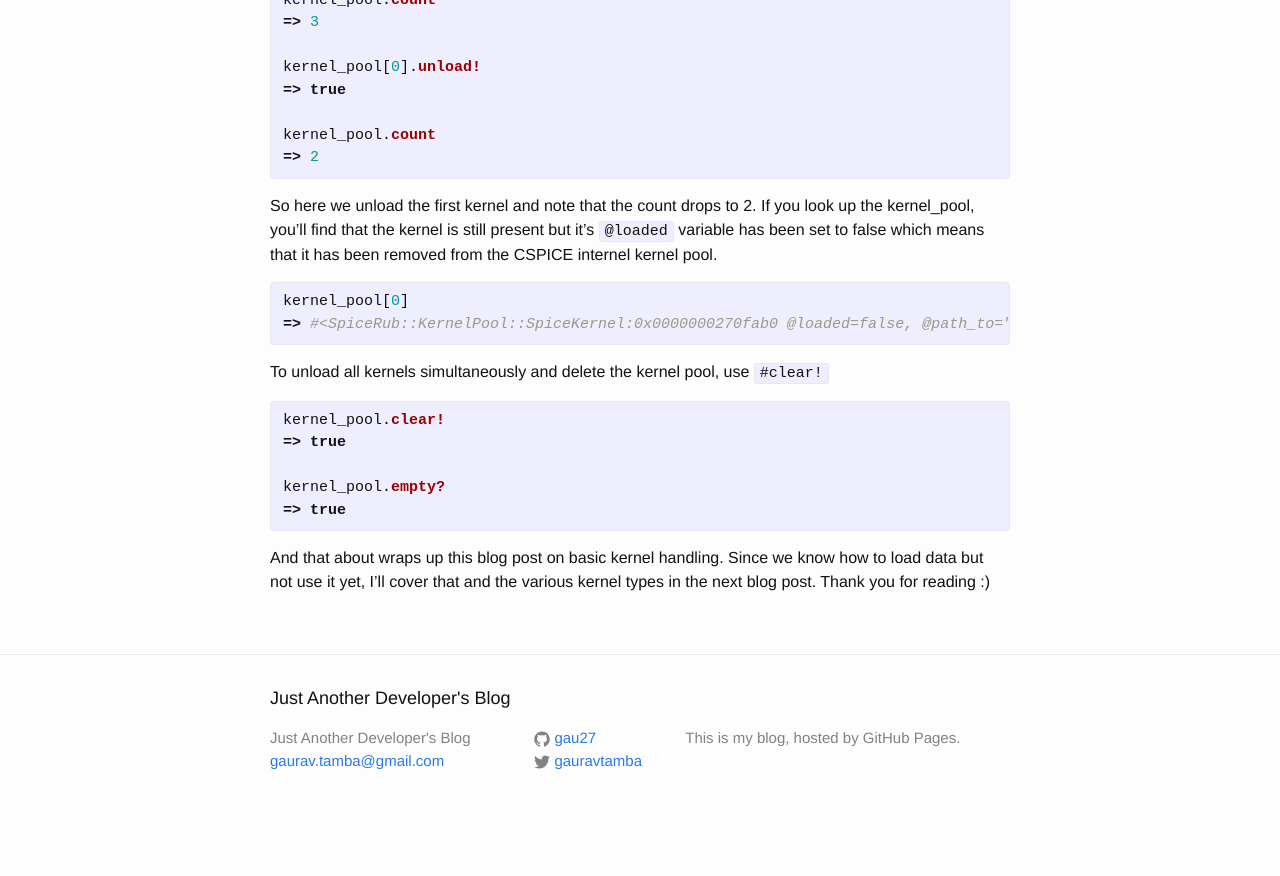
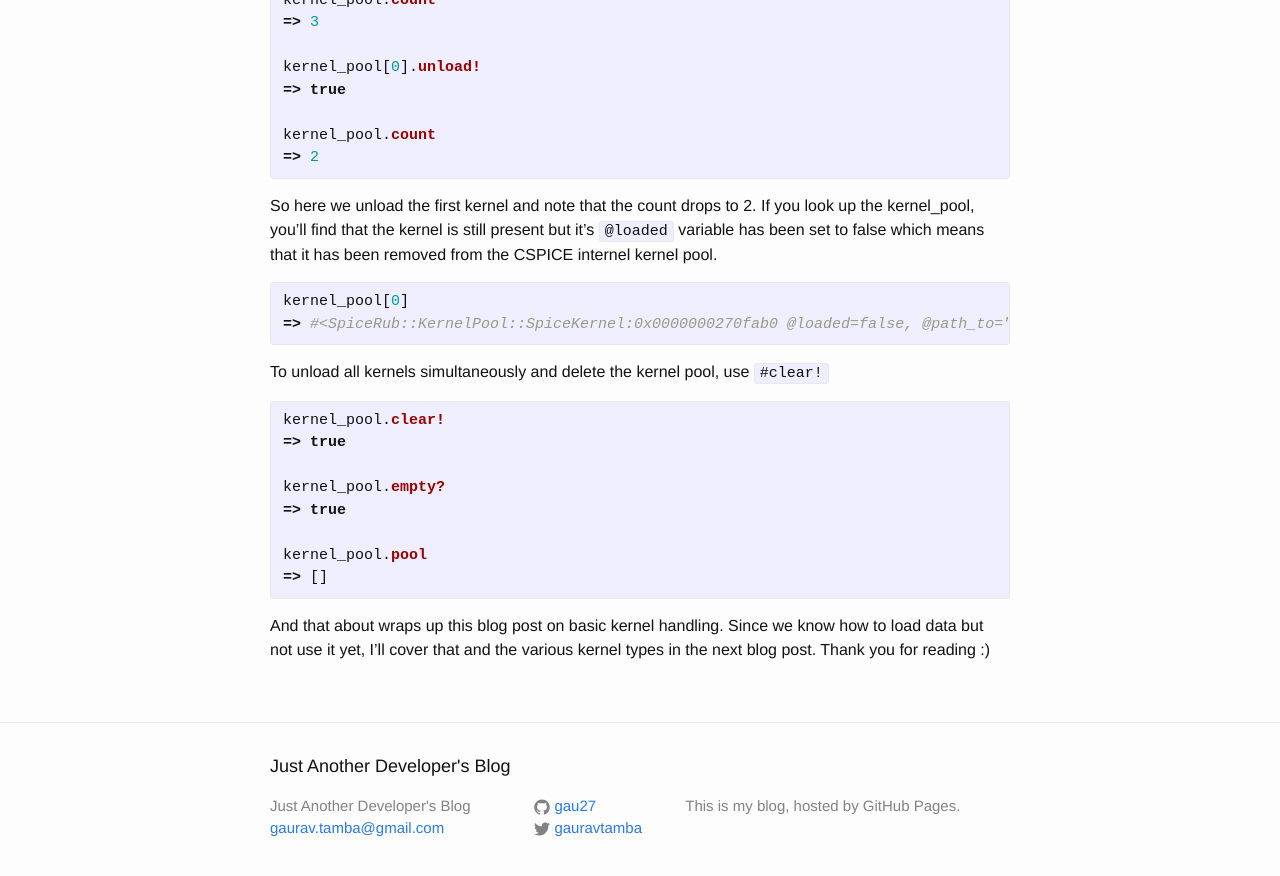
Before and after one commit to gau27/gau27.github.io, a Jekyll site: the page built from _posts/2016-06-11-week1_soc.markdown, in a window 1280 px wide and 900 px high, scrolled down 2201 px. Shown: the top 876 px of the window. Built offline with Jekyll 4.4.1, drawn with Linux system fonts in a browser that asks for light colours; before the commit the page ends 3033 px from its top, so only the background shows below that.

Commit message:
Update 2016-06-11-week1_soc.markdown

```diff
--- a/_posts/2016-06-11-week1_soc.markdown
+++ b/_posts/2016-06-11-week1_soc.markdown
@@ -112,6 +112,9 @@ kernel_pool.clear!
 
 kernel_pool.empty?
 => true
+
+kernel_pool.pool
+=> []
 {% endhighlight %}
 
 
```
